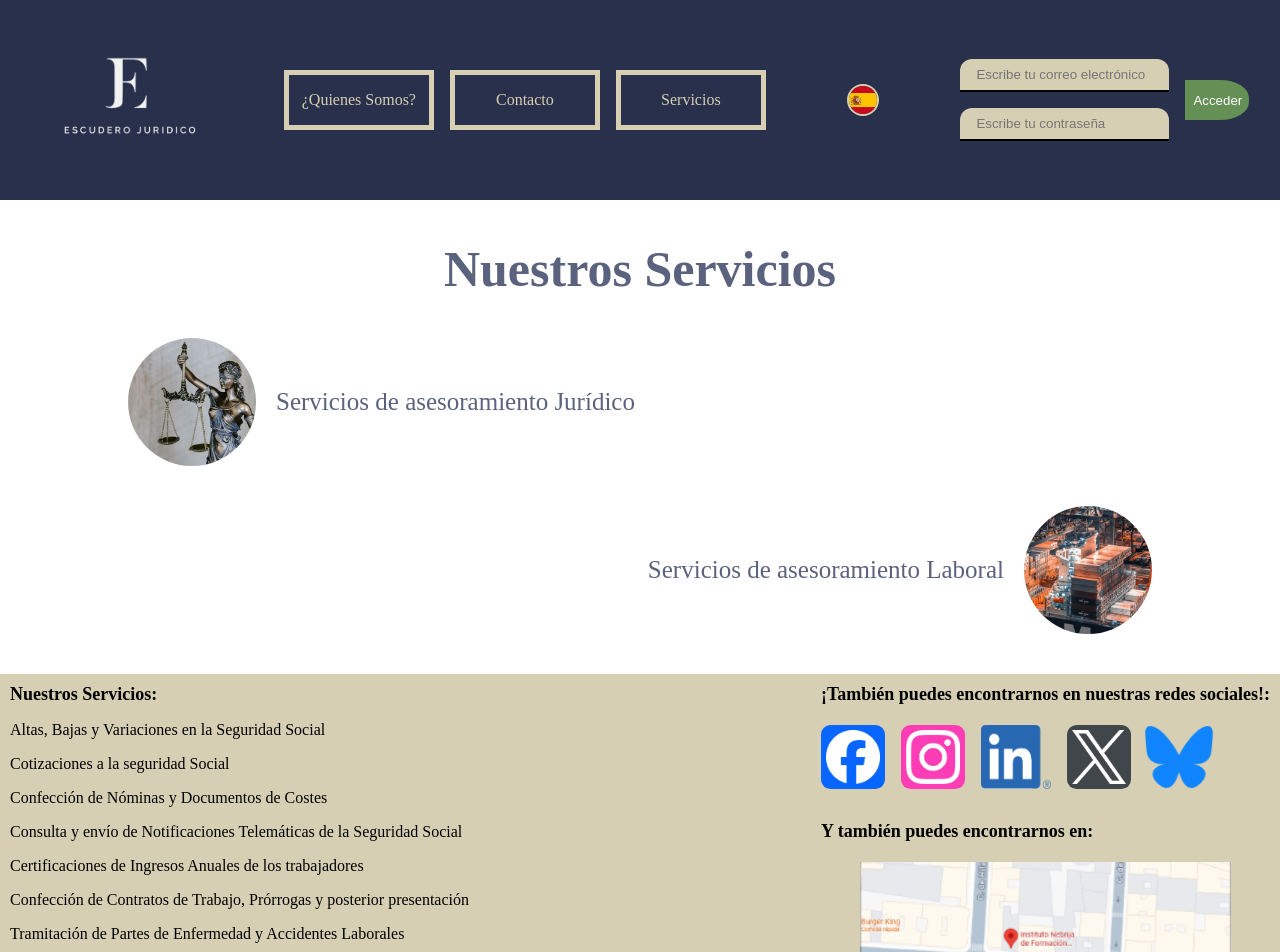
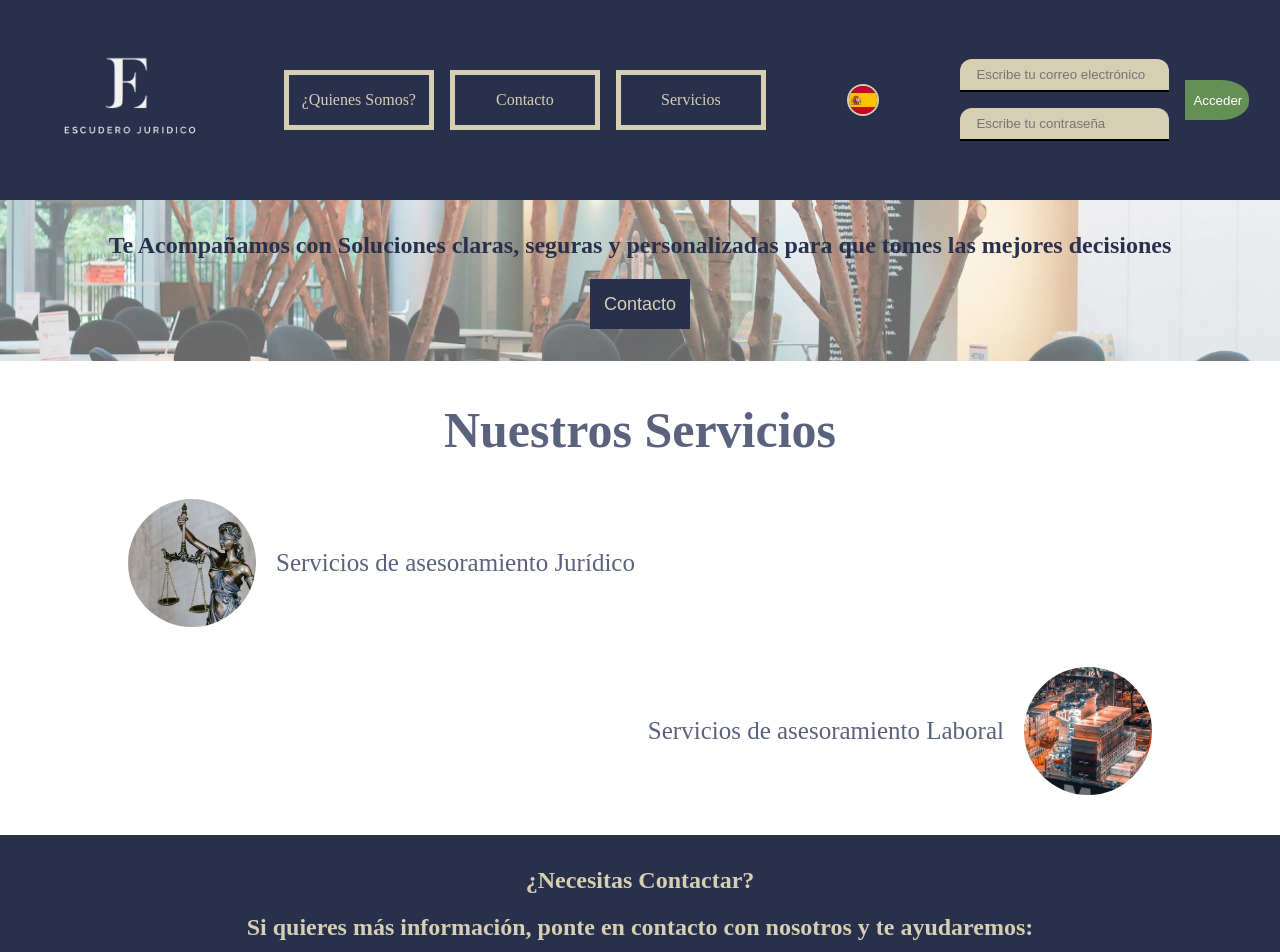
Before and after one commit to KurixDeCuatrocuernos/ProyectoPractica, a React (Vite) app in the folder Frontend/: page / in a window 1280 px wide. Shown: the top 952 px of the page. Built offline with nearby package versions, Linux system fonts and the light colour scheme.

Commit message:
HomePage editado
Añadidos NavComponent y ContactComponent a HomePage

```diff
--- a/Frontend/src/pages/HomePage.jsx
+++ b/Frontend/src/pages/HomePage.jsx
@@ -3,6 +3,8 @@ import judicial from '../assets/JudicialPicture.jpg'
 import laboral from '../assets/LaboralPicture.jpg'
 import '../styles/HomePage.css'
 import { useNavigate } from 'react-router-dom';
+import NavComponent from '../components/NavComponent';
+import ContactComponent from '../components/ContactComponent'
 
 function HomePage (){
 
@@ -11,6 +13,8 @@ function HomePage (){
 
     return (
         <div id="homePage_container">
+            <NavComponent text={currentTexts.navComponent.homePageText}/>
+
             <h1 id="homePage_title_text">{currentTexts.homePage.titleText}</h1>
             <div id="homePage_judicial_row" onClick={() => navigate("/judicial_services")}>
                 <img id="homePage_judicial_img" src={judicial} alt="Imagen de la Justicia tomada de Unsplash" />
@@ -20,6 +24,8 @@ function HomePage (){
                 <img id="homePage_laboral_img" src={laboral} alt="Imagen de un Puerto tomada de Unsplash" />
                 <p id="homePage_laboral_text" >{currentTexts.homePage.laboralText}</p>
             </div>
+
+            <ContactComponent/>
         </div>
     );
 }
```
